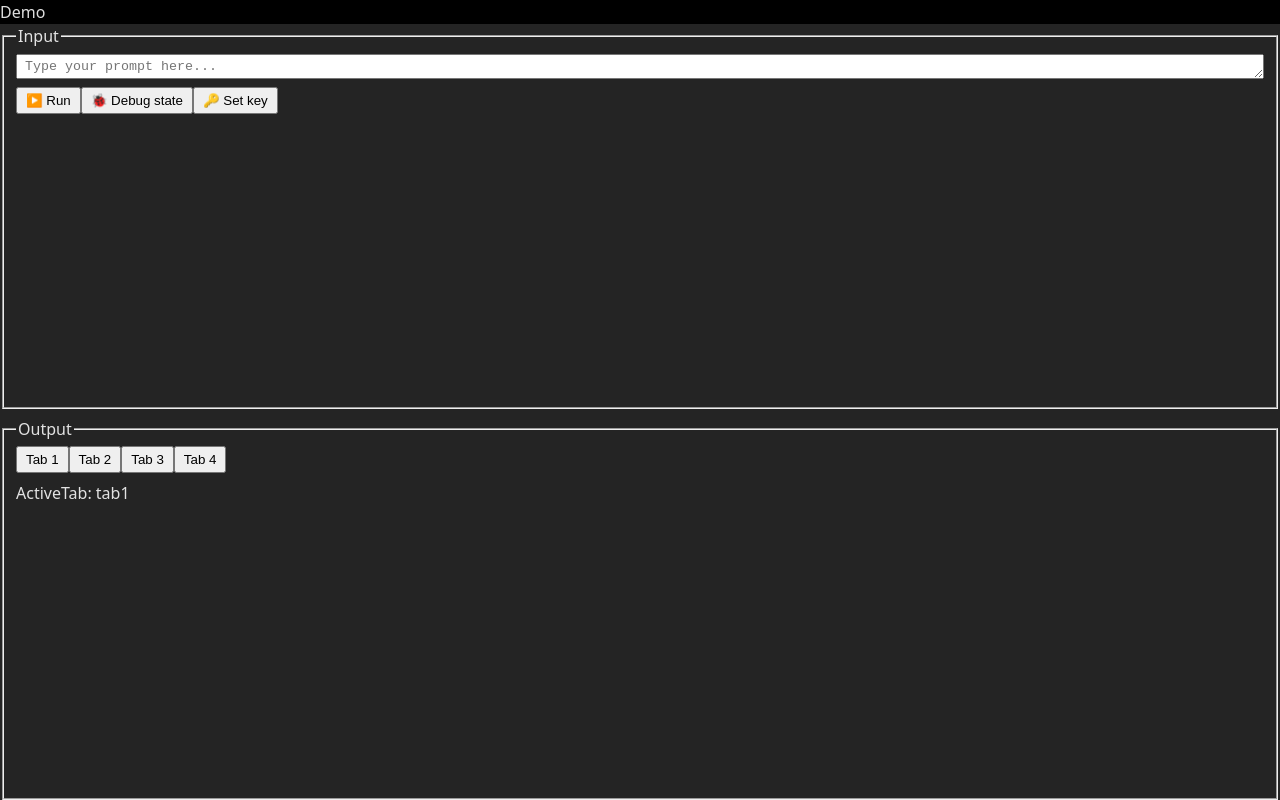
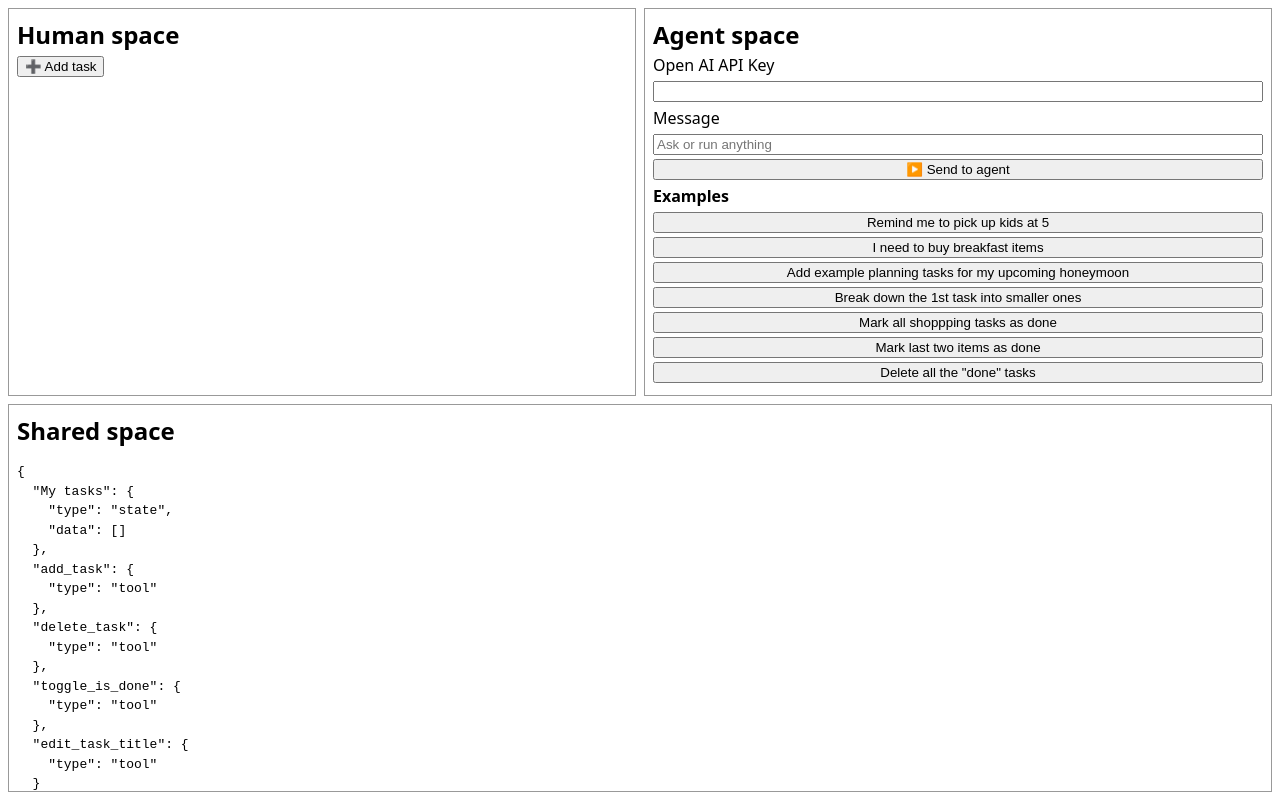
Before and after one commit to chuanqisun/react-agent-hooks, a React (Vite) app: page / in a window 1280 px wide. Built offline with nearby package versions, Linux system fonts and the light colour scheme.

Commit message:
reafactor demo

```diff
--- a/index.html
+++ b/index.html
@@ -8,6 +8,6 @@
   </head>
   <body>
     <div id="root"></div>
-    <script type="module" src="/src/main.tsx"></script>
+    <script type="module" src="/src/main.jsx"></script>
   </body>
 </html>
--- a/src/index.css
+++ b/src/index.css
@@ -3,87 +3,63 @@
   line-height: 1.5;
   font-weight: 400;
 
-  color-scheme: light dark;
-  color: rgba(255, 255, 255, 0.87);
-  background-color: #242424;
-
-  font-synthesis: none;
-  text-rendering: optimizeLegibility;
-  -webkit-font-smoothing: antialiased;
-  -moz-osx-font-smoothing: grayscale;
+  color-scheme: light;
 }
 
-*,
-*::before,
-*::after {
+* {
   box-sizing: border-box;
 }
 
 html,
-body {
+body,
+#root {
+  height: 100%;
   margin: 0;
-  padding: 0;
-  height: 100%;
 }
 
 #root {
-  height: 100%;
+  padding: 8px;
 }
 
-.c-app-layout {
+.app-layout {
+  display: grid;
   height: 100%;
-  display: grid;
   grid-template:
-    "header header" auto
-    "nav main" 1fr / auto 1fr;
+    "human agent" 1fr
+    "shared shared" 1fr / 1fr 1fr;
 
-  > header {
-    grid-area: header;
-  }
+  gap: 8px;
 
-  > nav {
-    grid-area: nav;
-    overflow-y: auto;
-    min-height: 0;
-  }
-
-  > main {
-    grid-area: main;
+  > * {
     overflow: auto;
     min-height: 0;
   }
 }
 
-.c-header-layout {
-  display: grid;
-  grid-template-columns: auto 1fr auto;
-  align-items: center;
-  justify-items: center;
-  background-color: black;
+.human-space,
+.agent-space,
+.shared-space {
+  padding: 8px;
+  border: 1px solid #999;
 }
 
-.c-nav {
-  display: grid;
-  gap: 0.5rem;
+h2 {
+  margin-block: 0;
 }
 
-.field {
-  display: grid;
-  gap: 4px;
+.human-space {
+  grid-area: human;
+}
+
+.agent-space {
+  grid-area: agent;
+}
+
+.shared-space {
+  grid-area: shared;
 }
 
 .rows {
   display: grid;
-  gap: 8px;
+  gap: 4px;
 }
-
-textarea {
-  field-sizing: content;
-  resize: vertical;
-}
-
-input,
-textarea,
-button {
-  padding: 0.25rem 0.5rem;
-}
--- /dev/null
+++ b/src/main.jsx
@@ -0,0 +1,139 @@
+import { StrictMode, useEffect, useState } from "react";
+import { createRoot } from "react-dom/client";
+import { z } from "zod";
+import { useAgent, useAgentDebug, useAgentState, useAgentTool } from "../lib";
+import "./index.css";
+
+let taskId = 0;
+
+function App() {
+  const [apiKey, setApiKey] = useState(localStorage.getItem("react-agent-hooks:openai-api-key") ?? "");
+
+  const [tasks, setTasks] = useAgentState("My tasks", []);
+
+  const addTask = useAgentTool("add_task", z.string().describe("The title of the task"), (title) =>
+    setTasks((prevTasks) => [...prevTasks, { id: ++taskId, title, isDone: false }]),
+  );
+
+  const deleteTask = useAgentTool("delete_task", z.number().describe("ID of the task to be deleted"), (id) =>
+    setTasks((prevTasks) => prevTasks.filter((t) => t.id !== id)),
+  );
+
+  const toggleIsDone = useAgentTool(
+    "toggle_is_done",
+    z.number().describe("ID of the task to toggle between done/todo"),
+    (id) =>
+      setTasks((prevTasks) => prevTasks.map((task) => (task.id === id ? { ...task, isDone: !task.isDone } : task))),
+  );
+
+  const editTaskTitle = useAgentTool(
+    "edit_task_title",
+    z.object({
+      id: z.number().describe("ID of the task whose title to be edited"),
+      title: z.string().describe("The updated title"),
+    }),
+    ({ id, title }) => setTasks((prevTasks) => prevTasks.map((task) => (task.id === id ? { ...task, title } : task))),
+  );
+
+  const handleHumanEdit = (id) => {
+    const updated = prompt("Title", tasks.find((t) => t.id === id)?.title);
+    if (updated === null) return;
+
+    editTaskTitle({ id, title: updated });
+  };
+
+  const handleHumanAddTask = () => {
+    const taskTitle = prompt("Title");
+    if (!taskTitle) return;
+
+    addTask(taskTitle);
+  };
+
+  const agent = useAgent({ apiKey });
+  const { dump } = useAgentDebug();
+  const [agentPrompt, setAgentPrompt] = useState("");
+  const [lastAgentOutput, setLastAgentOutput] = useState(null);
+
+  const handleSendToAgent = () => agent.run(agentPrompt).then(setLastAgentOutput);
+
+  // print shared space
+  useEffect(() => {
+    const clearId = setInterval(
+      ((document.querySelector("#agent-state").textContent = JSON.stringify(
+        Object.fromEntries(Object.entries(dump()).map(([k, v]) => [k, { type: v.type, data: v.data }])),
+        null,
+        2,
+      )),
+      100),
+    );
+
+    return () => clearInterval(clearId);
+  }, [dump]);
+
+  return (
+    <div className="app-layout">
+      <div className="human-space">
+        <h2>Human space</h2>
+        <button onClick={handleHumanAddTask}>➕ Add task</button>
+        <ul>
+          {tasks.map((task) => (
+            <li key={task.id}>
+              <label>
+                <input type="checkbox" checked={task.isDone} onClick={() => toggleIsDone(task.id)} />
+                {task.title}
+              </label>
+              <button onClick={() => handleHumanEdit(task.id)}>✏️</button>
+              <button onClick={() => deleteTask(task.id)}>🗑️</button>
+            </li>
+          ))}
+        </ul>
+      </div>
+      <div className="agent-space">
+        <h2>Agent space</h2>
+        <div className="rows">
+          <label>Open AI API Key</label>
+          <input
+            type="password"
+            value={apiKey}
+            onChange={(e) => {
+              setApiKey(e.target.value);
+              localStorage.setItem("react-agent-hooks:openai-api-key", e.target.value);
+            }}
+          />
+          <label>Message</label>
+          <input
+            placeholder="Ask or run anything"
+            type="text"
+            value={agentPrompt}
+            onChange={(e) => setAgentPrompt(e.target.value)}
+          />
+
+          <button onClick={handleSendToAgent}>▶️ Send to agent</button>
+
+          <b>Examples</b>
+          <button onClick={(e) => agent.run(e.target.textContent)}>Remind me to pick up kids at 5</button>
+          <button onClick={(e) => agent.run(e.target.textContent)}>I need to buy breakfast items</button>
+          <button onClick={(e) => agent.run(e.target.textContent)}>
+            Add example planning tasks for my upcoming honeymoon
+          </button>
+          <button onClick={(e) => agent.run(e.target.textContent)}>Break down the 1st task into smaller ones</button>
+          <button onClick={(e) => agent.run(e.target.textContent)}>Mark all shoppping tasks as done</button>
+          <button onClick={(e) => agent.run(e.target.textContent)}>Mark last two items as done</button>
+          <button onClick={(e) => agent.run(e.target.textContent)}>Delete all the "done" tasks</button>
+
+          {lastAgentOutput ? <div>🤖 {lastAgentOutput}</div> : null}
+        </div>
+      </div>
+      <div className="shared-space">
+        <h2>Shared space</h2>
+        <pre id="agent-state"></pre>
+      </div>
+    </div>
+  );
+}
+
+createRoot(document.getElementById("root")).render(
+  <StrictMode>
+    <App />
+  </StrictMode>,
+);
--- a/src/main.tsx
+++ /dev/null
@@ -1,13 +0,0 @@
-import { StrictMode } from "react";
-import { createRoot } from "react-dom/client";
-import "./index.css";
-import { AppLayout } from "./pages/app-layout";
-import { TabSwitchDemo } from "./pages/tab-switch-demo";
-
-createRoot(document.getElementById("root")!).render(
-  <StrictMode>
-    <AppLayout>
-      <TabSwitchDemo />
-    </AppLayout>
-  </StrictMode>,
-);
```
